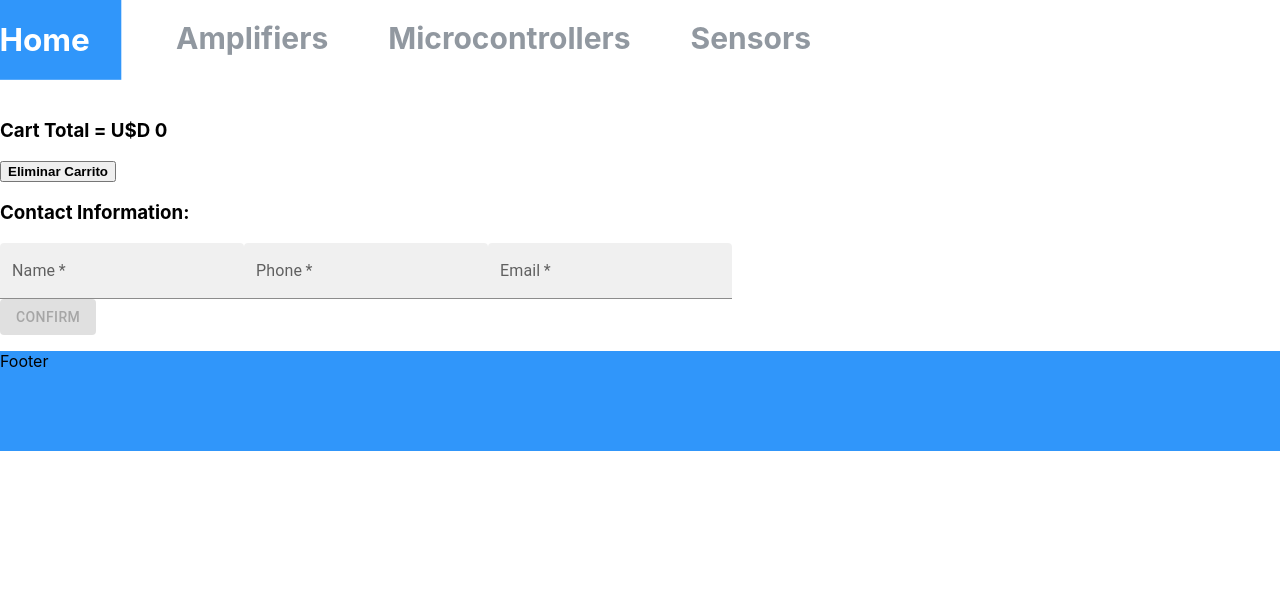
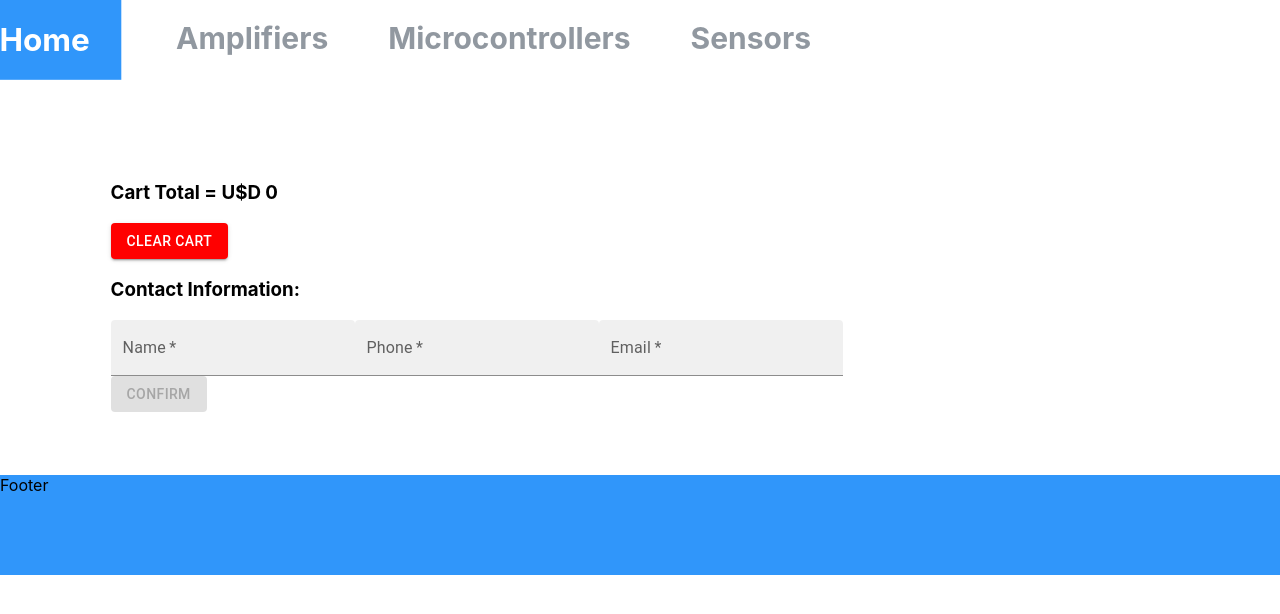
Before and after one commit to jpsellanes/DesafioReact2, a React (Create React App) app: page /carrito in a window 1280 px wide. Shown: the top 614 px of the page. Built offline with nearby package versions, Linux system fonts and the light colour scheme.

Commit message:
DesafioClase13v3

```diff
--- a/src/components/Carrito.js
+++ b/src/components/Carrito.js
@@ -2,7 +2,9 @@ import React,{useContext} from "react";
 import { CartContext } from "../context/CartContext";
 import { addDoc, collection , serverTimestamp  } from "firebase/firestore";
 import {dbFirebase} from "../firebaseConfig"
+import {Button} from "@mui/material"
 import CartForm from "./CartForm"
+import "./carrito.css"
 
 const Carrito = ()=>{
 
@@ -11,29 +13,30 @@ const Carrito = ()=>{
 
 
     return(
-        <div>
+        <div className="carrito">
+            <div className="carritoComponent">
                 {cart.map(item=>(
                     <div key={item.product.id}>
-                    <div>
+                        <div className="carritoProducto">
                             <p>{item.product.nombre}</p>
                             <img src={item.product.imgurl} />
                             <p>Product ID={item.product.id}</p>
                             <p>Precio U$D {item.product.precio}</p>
                             <p>Amount {item.count}</p>
                             <p>Sub-Total U$D {item.count * item.product.precio}</p>
-                        <button onClick={()=>removeItem(item.product)}>Remove from Cart</button>
+                            <Button style ={{backgroundColor: "Red"}} variant="contained" size="small" onClick={()=>removeItem(item.product)}>Remove from Cart</Button>
                         </div>
                     </div>
                 ))}
-            <div>
+            </div>
+            <div className="carritoComponent">
                 <h3>Cart Total = U$D {cartTotal(cart)}</h3>
-                <button onClick={clear}>Eliminar Carrito</button>
-            </div>
-            <div>
+                <Button style ={{backgroundColor: "Red"}} variant="contained" onClick={clear}>Clear Cart</Button>
                 <CartForm/>
             </div>
         </div>
 
+
     )
 }
 export default Carrito
--- /dev/null
+++ b/src/components/carrito.css
@@ -0,0 +1,17 @@
+.carrito{
+    display: flex;
+    flex-direction: row;
+    padding: 1%;
+    margin: 2%;
+}
+
+.carritoComponent{
+    margin: 2%;
+}
+
+
+.carritoProducto{
+    background-color: rgb(227, 227, 231);
+    padding: 2%;
+    margin: 2%;
+}
```
Lines whose indentation alone changed are shown as unchanged.
